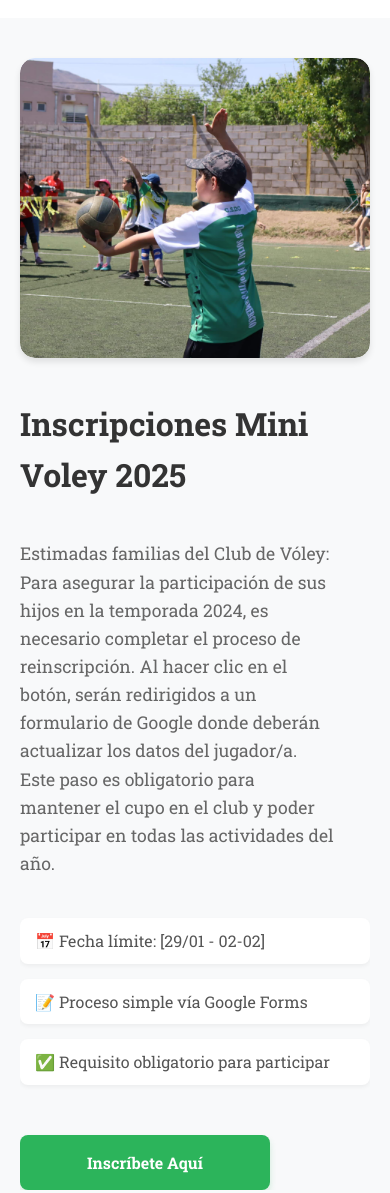
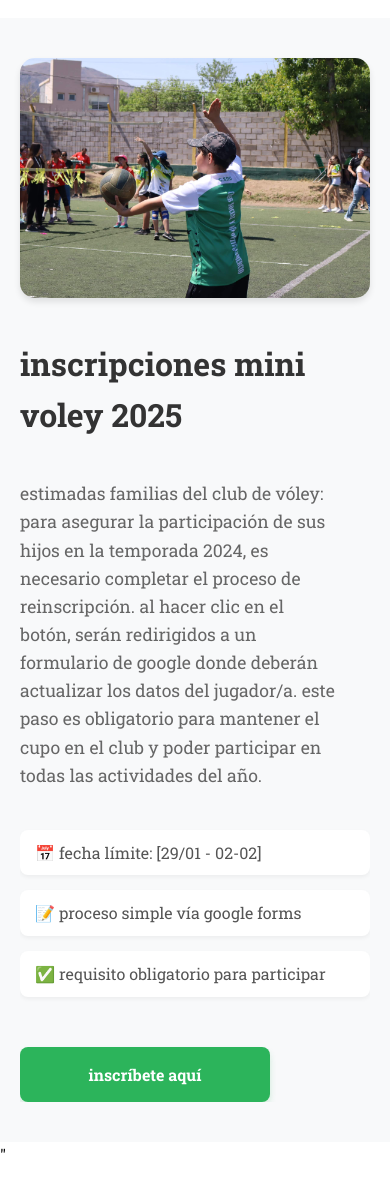
Before and after one commit to bloshftw/ProyectoWebTransversal2.0, a plain HTML site: page index.html in a window 390 px wide. Shown: the part 462-1655 px from the top of the page. Drawn offline with Linux system fonts and the light colour scheme.

Commit message:
commit
commit

```diff
--- a/css/stylesheet.css
+++ b/css/stylesheet.css
@@ -264,6 +264,147 @@ body {
     }
 }
 
+/*Sección Pre-inscripciones mini voley */
+/* seccion pre-inscripciones mini voley */
+
+.inscriptions-section {
+    padding: 60px 0;
+    background-color: #f8f9fa;
+    position: relative;
+    z-index: 1; /* menor que el header que tiene z-index: 1000 */
+}
+
+.inscriptions-container {
+    max-width: 1200px;
+    margin: 0 auto;
+    display: grid;
+    grid-template-columns: 1fr 1fr;
+    gap: 40px;
+    padding: 0 20px;
+}
+
+.inscriptions-info {
+    display: flex;
+    flex-direction: column;
+    justify-content: center;
+    gap: 20px;
+    position: relative;
+    overflow: hidden;
+}
+
+.inscriptions-image {
+    width: 100%; /* Asegura que el contenedor de la imagen ocupe todo el ancho disponible */
+    height: 100%; /* Asegura que el contenedor de la imagen ocupe todo el alto disponible */
+    min-height: 400px; /* Define una altura mínima para el contenedor */
+    border-radius: 15px;
+    box-shadow: 0 4px 6px rgba(0, 0, 0, 0.1);
+    overflow: hidden; /* Previene que la imagen se desborde */
+    position: relative;
+}
+
+.inscriptions-image img {
+    width: 100%; /* Ajusta el ancho de la imagen al 100% del contenedor */
+    height: 100%; /* Ajusta el alto de la imagen al 100% del contenedor */
+    object-fit: cover; /* La imagen cubre todo el contenedor sin deformarse */
+    object-position: center; /* Centra la imagen dentro del contenedor */
+}
+
+@keyframes morphShape {
+    0% { border-radius: 30% 70% 70% 30% / 30% 30% 70% 70%; }
+    50% { border-radius: 70% 30% 30% 70% / 70% 70% 30% 30%; }
+    100% { border-radius: 30% 70% 70% 30% / 30% 30% 70% 70%; }
+}
+
+.inscriptions-title {
+    font-size: 2rem;
+    color: #333;
+    margin-bottom: 20px;
+    position: relative;
+    z-index: 2;
+    font-family: "Roboto Slab", serif; /* manteniendo consistencia con tu font-family */
+}
+
+.inscriptions-description {
+    font-size: 1.1rem;
+    color: #666;
+    line-height: 1.6;
+    margin-bottom: 20px;
+    max-width: 90%;
+    position: relative;
+    z-index: 2;
+}
+
+.inscriptions-features {
+    display: flex;
+    flex-wrap: wrap;
+    gap: 15px;
+    margin-bottom: 30px;
+    position: relative;
+    z-index: 2;
+}
+
+.inscriptions-feature {
+    display: flex;
+    align-items: center;
+    gap: 10px;
+    color: #555;
+    background-color: white;
+    padding: 10px 15px;
+    border-radius: 8px;
+    box-shadow: 0 2px 4px rgba(0, 0, 0, 0.05);
+}
+
+.inscriptions-cta {
+    display: inline-block;
+    background-color: #2cb45b; /* usando tu color verde */
+    color: white;
+    padding: 15px 30px;
+    border-radius: 8px;
+    text-decoration: none;
+    font-weight: bold;
+    transition: all 0.3s ease;
+    text-align: center;
+    max-width: 250px;
+    box-shadow: 0 4px 6px rgba(44, 180, 91, 0.2);
+    position: relative;
+    z-index: 2;
+}
+
+.inscriptions-cta:hover {
+    background-color: #259a4d; /* versión más oscura de tu verde */
+    transform: translateY(-2px);
+    box-shadow: 0 6px 8px rgba(44, 180, 91, 0.3);
+}
+
+@media (max-width: 768px) {
+    .inscriptions-container {
+        grid-template-columns: 1fr;
+    }
+
+    .inscriptions-image {
+        min-height: 150px;
+        order: -1;
+    }
+
+    .inscriptions-title {
+        font-size: 2rem;
+    }
+
+    .inscriptions-features {
+        flex-direction: column;
+    }
+
+    .inscriptions-section {
+        padding: 40px 0;
+    }
+}
+
+/* seccion pre-inscripciones mini voley */
+
+
+/*Seccion pre inscripciones mini voley*/
+
+
 
 /*SECCION QUIENES SOMOS*/
 
@@ -371,136 +512,7 @@ body {
 
 /*ESPACIADO ENTRE SECCIONES*/
 
-/*Sección Pre-inscripciones mini voley */
-/*Sección Pre-inscripciones mini voley */
 
-.inscriptions-section {
-    padding: 60px 0;
-    background-color: #f8f9fa;
-    position: relative;
-    z-index: 1; /* Menor que el header que tiene z-index: 1000 */
-}
-
-.inscriptions-container {
-    max-width: 1200px;
-    margin: 0 auto;
-    display: grid;
-    grid-template-columns: 1fr 1fr;
-    gap: 40px;
-    padding: 0 20px;
-}
-
-.inscriptions-info {
-    display: flex;
-    flex-direction: column;
-    justify-content: center;
-    gap: 20px;
-    position: relative;
-    overflow: hidden;
-}
-
-.inscriptions-image {
-    display: flex;
-    justify-content: center;
-    align-items: center;
-    min-height: 400px;
-    border-radius: 15px;
-    box-shadow: 0 4px 6px rgba(0,0,0,0.1);
-    overflow: hidden;
-}
-
-.inscriptions-image img {
-    width: 100%;
-    height: 100%;
-    object-fit: cover;
-    border-radius: 15px;
-}
-
-.inscriptions-title {
-    font-size: 2rem;
-    color: #333;
-    margin-bottom: 20px;
-    position: relative;
-    z-index: 2;
-    font-family: "Roboto Slab", serif;
-}
-
-.inscriptions-description {
-    font-size: 1.1rem;
-    color: #666;
-    line-height: 1.6;
-    margin-bottom: 20px;
-    max-width: 90%;
-    position: relative;
-    z-index: 2;
-}
-
-.inscriptions-features {
-    display: flex;
-    flex-wrap: wrap;
-    gap: 15px;
-    margin-bottom: 30px;
-    position: relative;
-    z-index: 2;
-}
-
-.inscriptions-feature {
-    display: flex;
-    align-items: center;
-    gap: 10px;
-    color: #555;
-    background-color: white;
-    padding: 10px 15px;
-    border-radius: 8px;
-    box-shadow: 0 2px 4px rgba(0,0,0,0.05);
-}
-
-.inscriptions-cta {
-    display: inline-block;
-    background-color: #2cb45b;
-    color: white;
-    padding: 15px 30px;
-    border-radius: 8px;
-    text-decoration: none;
-    font-weight: bold;
-    transition: all 0.3s ease;
-    text-align: center;
-    max-width: 250px;
-    box-shadow: 0 4px 6px rgba(44,180,91,0.2);
-    position: relative;
-    z-index: 2;
-}
-
-.inscriptions-cta:hover {
-    background-color: #259a4d;
-    transform: translateY(-2px);
-    box-shadow: 0 6px 8px rgba(44,180,91,0.3);
-}
-
-@media (max-width: 768px) {
-    .inscriptions-container {
-        grid-template-columns: 1fr;
-    }
-
-    .inscriptions-image {
-        min-height: 300px;
-        order: -1;
-    }
-
-    .inscriptions-title {
-        font-size: 2rem;
-    }
-
-    .inscriptions-features {
-        flex-direction: column;
-    }
-
-    .inscriptions-section {
-        padding: 40px 0;
-    }
-}
-
-/*Seccion pre inscripciones mini voley*/
 
 
 /*SECCION HISTORIA*/
--- a/index.html
+++ b/index.html
@@ -85,29 +85,30 @@
 <section id="pre-inscriptions" class="inscriptions-section">
     <div class="inscriptions-container">
         <div class="inscriptions-info">
-            <h2 class="inscriptions-title">Inscripciones Mini Voley 2025</h2>
-            <p class="inscriptions-description">Estimadas familias del Club de Vóley: Para asegurar la participación de sus hijos en la temporada 2024, es necesario completar el proceso de reinscripción. Al hacer clic en el botón, serán redirigidos a un formulario de Google donde deberán actualizar los datos del jugador/a. Este paso es obligatorio para mantener el cupo en el club y poder participar en todas las actividades del año.</p>
+            <h2 class="inscriptions-title">inscripciones mini voley 2025</h2>
+            <p class="inscriptions-description">
+                estimadas familias del club de vóley: para asegurar la participación de sus hijos en la temporada 2024, es necesario completar el proceso de reinscripción. al hacer clic en el botón, serán redirigidos a un formulario de google donde deberán actualizar los datos del jugador/a. este paso es obligatorio para mantener el cupo en el club y poder participar en todas las actividades del año.
+            </p>
 
             <div class="inscriptions-features">
                 <div class="inscriptions-feature">
-                    📅 Fecha límite: [29/01 - 02-02]
+                    📅 fecha límite: [29/01 - 02-02]
                 </div>
                 <div class="inscriptions-feature">
-                    📝 Proceso simple vía Google Forms
+                    📝 proceso simple vía google forms
                 </div>
                 <div class="inscriptions-feature">
-                    ✅ Requisito obligatorio para participar
+                    ✅ requisito obligatorio para participar
                 </div>
             </div>
-            <a href="https://forms.gle/HmNnEhTyA4TNpgSp6" target="_blank" class="inscriptions-cta">Inscríbete Aquí</a>
+            <a href="https://forms.gle/HmNnEhTyA4TNpgSp6" target="_blank" class="inscriptions-cta">inscríbete aquí</a>
         </div>
 
         <div class="inscriptions-image">
-            <img src="assets/Mini-voley/Mini-Voley-banner.jpg" alt="Mini Vóley 2025">
+            <img src="assets/mini_voley/minivoleybanner.jpg" alt="mini voley 2025">
         </div>
     </div>
 </section>
-
 <!--SECCION PRE-INSCRIPCIONES 2025 MINI VOLEY-->"
 
 
@@ -120,7 +121,7 @@
         <div class="about-cards">
             <div class="about-card">
                 <div class="about-card__image">
-                    <img src="./assets/Mini-voley/Mini-voley_index.jpg" alt="Niños jugando voley">
+                    <img src="./assets/mini_voley/minivoley1.jpg" alt="Niños jugando voley">
                 </div>
                 <div class="about-card__content">
                     <h2 class="about-card__title">NUESTRA MISIÓN</h2>
@@ -130,7 +131,7 @@
 
             <div class="about-card about-card--reverse">
                 <div class="about-card__image">
-                    <img src="./assets/Mini-voley/Mini-voley_index2.jpg" alt="Equipo de voley">
+                    <img src="./assets/mini_voley/minivoley2.jpg" alt="Equipo de voley">
                 </div>
                 <div class="about-card__content">
                     <h2 class="about-card__title">NUESTRA VISIÓN</h2>
```
Also changed, not shown: assets/mini_voley/minivoley1.jpg (renamed from assets/Mini-voley/Mini-voley_index.jpg), assets/mini_voley/minivoley2.jpg (renamed from assets/Mini-voley/Mini-voley_index2.jpg), assets/mini_voley/minivoleybanner.jpg (renamed from assets/Mini-voley/Mini-Voley-banner.jpg).
